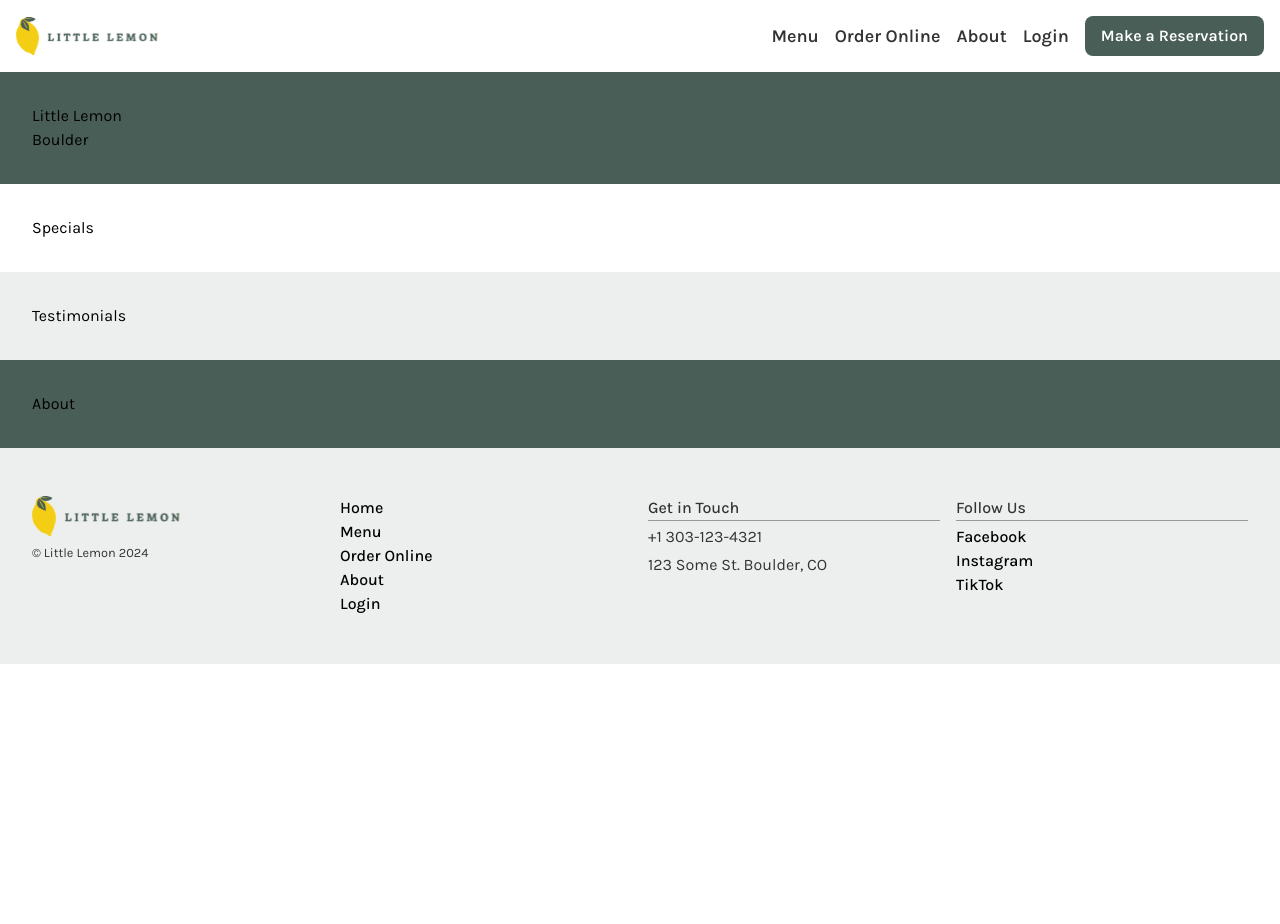
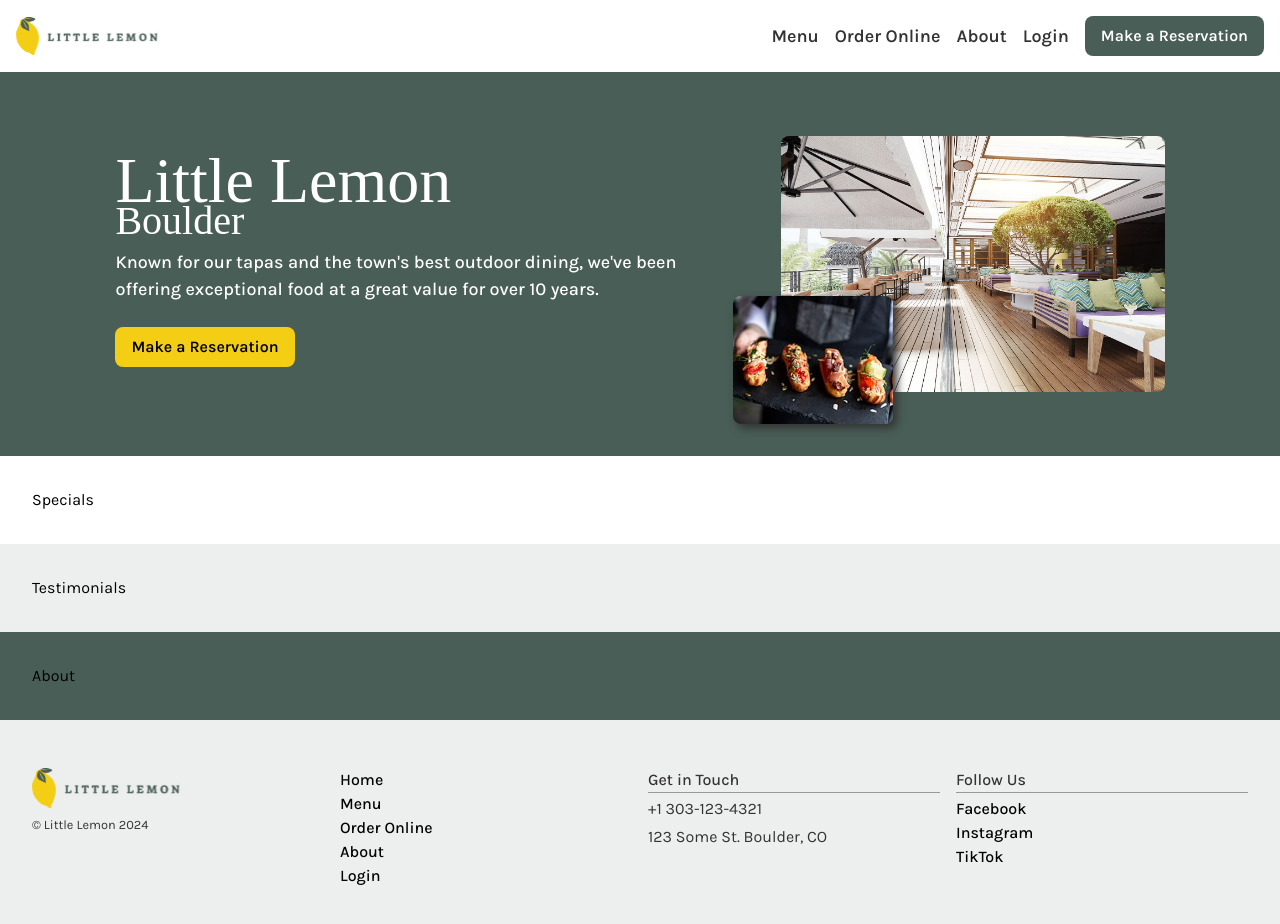
Before and after one commit to MoxieEric/meta-front-end-developer-capstone, a React (Create React App) app: page / in a window 1280 px wide. Shown: the top 924 px of the page. Before the commit the page ends 800 px from the top, so only its background shows below. Built offline with nearby package versions, Linux system fonts and the light colour scheme; a web font is replaced by a local one.

Commit message:
hero section

```diff
--- a/src/components/ReservationsButton.js
+++ b/src/components/ReservationsButton.js
@@ -1,4 +1,9 @@
-const ReservationsButton = ({ title = 'Make a Reservation' }) => {
+import classNames from 'classnames'
+
+const ReservationsButton = ({
+	title = 'Make a Reservation',
+	theme = 'primary',
+}) => {
 	const handleClick = () => {
 		const modal = document.getElementById('booking-modal')
 		modal.showModal()
@@ -7,7 +12,12 @@ const ReservationsButton = ({ title = 'Make a Reservation' }) => {
 		<button
 			type='button'
 			onClick={handleClick}
-			className='rounded-md bg-primary text-white px-4 py-2 font-semibold hover:text-white hover:bg-black transition-colors'
+			className={classNames(
+				'rounded-md bg-primary  px-4 py-2 font-semibold transition-colors hover:text-white hover:bg-black',
+				theme === 'primary'
+					? 'bg-primary text-white'
+					: 'bg-secondary text-black'
+			)}
 		>
 			{title}
 		</button>
--- a/src/components/screens/Home.js
+++ b/src/components/screens/Home.js
@@ -1,13 +1,48 @@
 import PageSection from '../layout/PageSection'
+import ReservationsButton from '../ReservationsButton'
 
 const Home = () => {
 	return (
 		<>
 			<PageSection id='hero' background='primary'>
-				<header>
-					<h1>Little Lemon</h1>
-					<h2>Boulder</h2>
-				</header>
+				<div className='flex flex-col md:flex-row items-center justify-center py-8 gap-4'>
+					<div className='max-w-prose flex flex-col gap-2'>
+						<header className='text-white'>
+							<h1 className='display-title leading-10'>
+								Little Lemon
+							</h1>
+							<h2 className='subtitle leading-10'>Boulder</h2>
+						</header>
+						<p className='lead-text text-white pr-4 md:pr-8'>
+							Known for our tapas and the town's best outdoor
+							dining, we've been offering exceptional food at a
+							great value for over 10 years.
+						</p>
+						<div className='pt-4'>
+							<ReservationsButton theme='secondary' />
+						</div>
+					</div>
+					<div className='relative'>
+						<figure>
+							<img
+								src='/little-lemon-restaurant-01.jpg'
+								width='694'
+								height='463'
+								alt='The Little Lemon patio'
+								className='w-full max-w-sm h-auto'
+							/>
+						</figure>
+						<figure>
+							<img
+								src='/little-lemon-restauran-food-01@0.5x.jpg'
+								width='239'
+								height='360'
+								alt='Bruschetta'
+								className='w-full max-w-40 h-auto'
+							/>
+						</figure>
+					</div>
+				</div>
 			</PageSection>
 			<PageSection id='specials' background='white'>
 				<header>
--- a/src/styles/app.css
+++ b/src/styles/app.css
@@ -34,6 +34,7 @@ html, body {
 	font-family: 'Markazi Text';
 	font-size: 4rem;
 	font-weight: 500;
+	line-height: 1;
 }
 .subtitle {
 	font-family: 'Markazi Text';
@@ -130,14 +131,7 @@ html, body {
 	}
 }
 
-/* #root {
-	width: 100%;
-	display: flex;
-	flex-direction: column;
-	gap: 0;
-	align-items: start;
-	justify-content: flex-start;
-} */
+
 
 main {
 	display: flex;
@@ -152,6 +146,26 @@ main {
 	padding: 2rem;
 	width: 100%;
 	display: flex;
+}
+
+.page-section figure {
+	overflow: hidden;
+	border-radius: var(--border-md);
+	margin-left: 2rem;
+}
+.page-section figure:last-of-type {
+	position: absolute;
+	bottom: -2rem;
+	left: -3rem;
+	/* right: -3rem; */
+	box-shadow: var(--color-dark) .25rem .25rem .5rem;
+}
+.page-section figure:last-of-type img {
+	aspect-ratio: 5/4;
+	object-fit: cover;
+	object-position: center;
+	width: 100%;
+	height: 100%;
 }
 
 .modal {
```
Also changed, not shown: public/little-lemon-restauran-food-01.jpg (added), public/little-lemon-restauran-food-01@0.5x.jpg (added), src/styles/tailwind.min.css.
